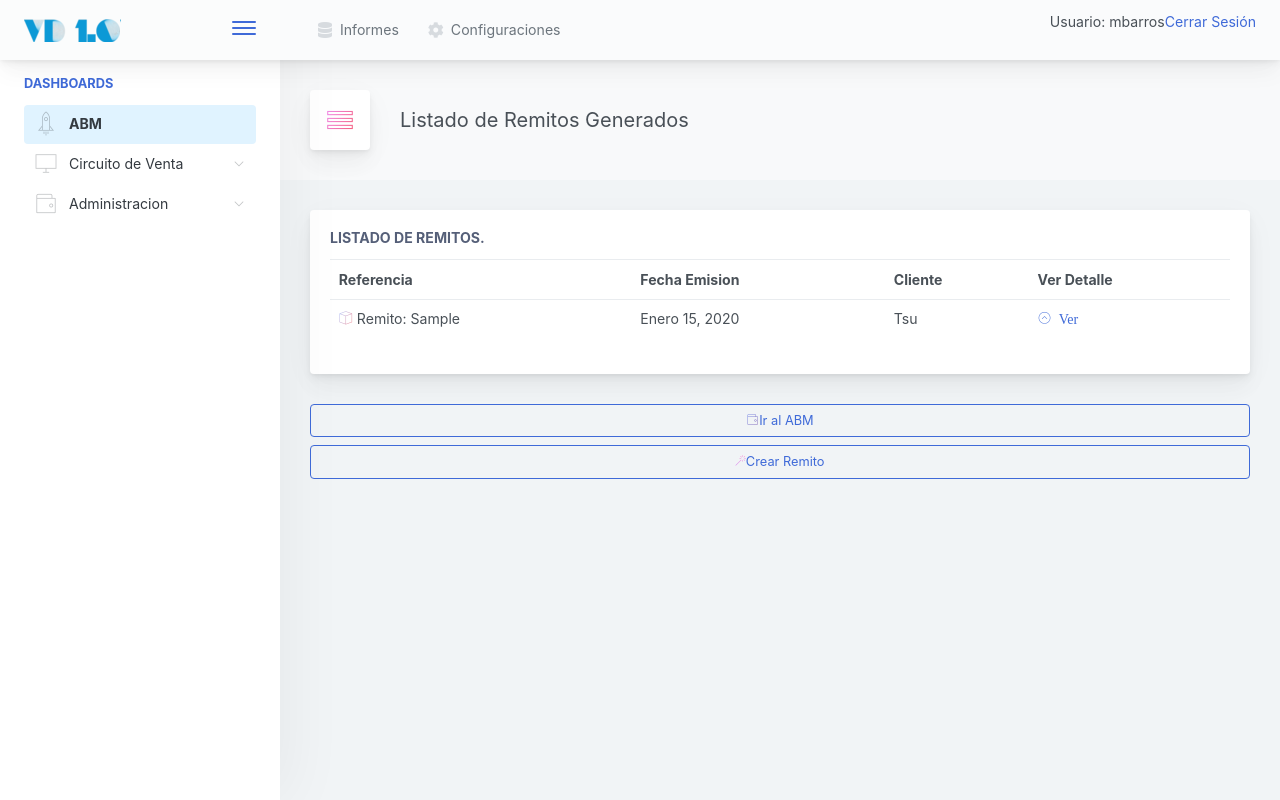
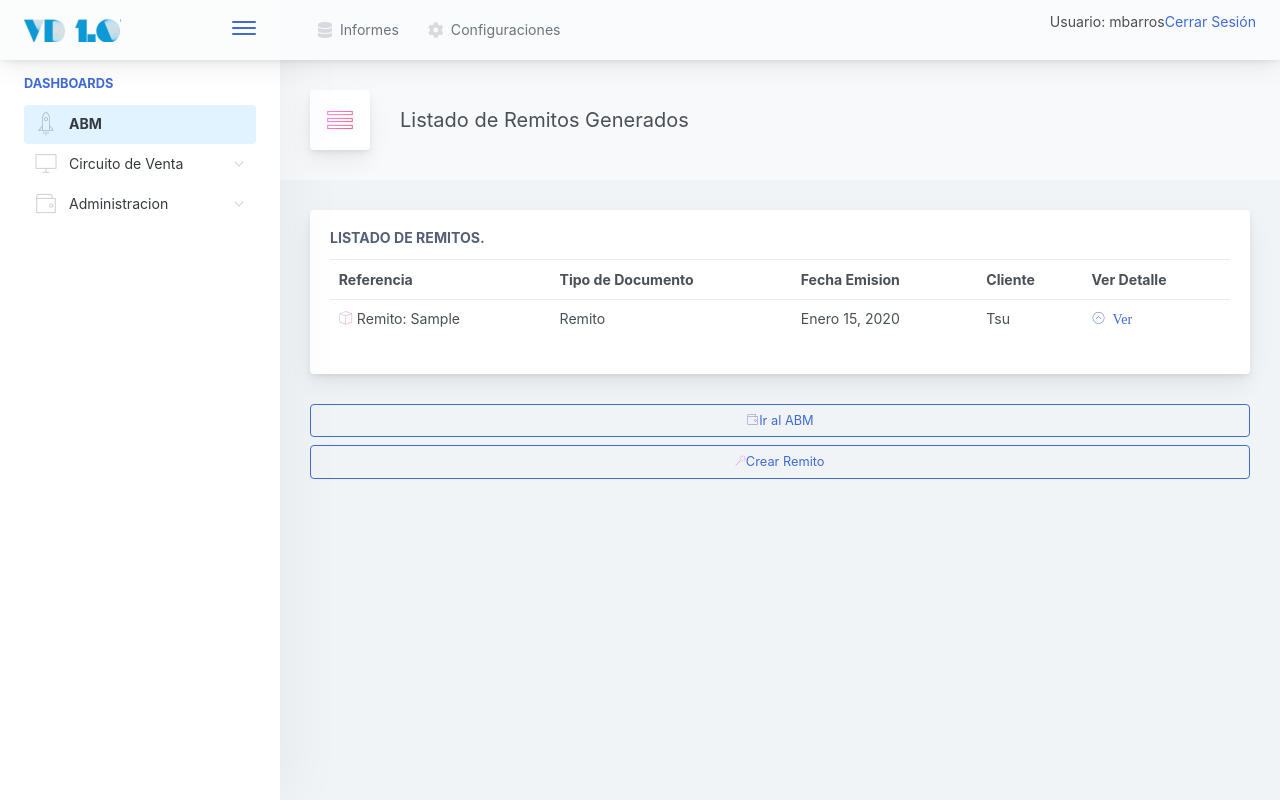
Before and after one commit to DevManuelBarros/vd10, a Django app: page /venta/remito/listar/ in a window 1280 px wide. Run offline with Django 3.2, Linux system fonts and the light colour scheme; a user stored in the database is signed in; data comes from the database, SQL or seed files in the repository; both versions use the stored data as it was after the commit; tables that the repository leaves empty hold one stand-in row (values such as "Sample post"); some libraries are stand-ins or nearby versions.

Commit message:
16-10-2019-Ubutu1

```diff
--- a/inicio/templates/venta/ordencompra_detail.html
+++ b/inicio/templates/venta/ordencompra_detail.html
@@ -70,6 +70,4 @@
 		<i class="pe-7s-angle-left-circle">Volver</i>
 </button>
 	</a>
-
-
 {% endblock %}
--- a/inicio/templates/venta/remito_detail.html
+++ b/inicio/templates/venta/remito_detail.html
@@ -55,7 +55,7 @@
 		</tr>
 		{% for lista in remito_linea %}
 		<tr>
-			<td>{{ lista.producto }}</td>
+			<td>{{ lista.producto.nombre_completo }}</td>
 			<td>{{ lista.cajas}} </td>
 			<td>{{ lista.cantidad}}</td>
 			<td>{{ lista.total_unidades }}</td>
--- a/inicio/templates/venta/remito_list.html
+++ b/inicio/templates/venta/remito_list.html
@@ -20,6 +20,7 @@
 		<table class="table table-hover table-fixed">
 		  <tr>
 		    <th>Referencia</th>
+		    <th>Tipo de Documento</th>
 		    <th>Fecha Emision</th>
 		    <th>Cliente</th>
 		    <th>Ver Detalle</th>
@@ -29,6 +30,9 @@
 		      <td><i class="pe-7s-box2 icon-gradient bg-amy-crisp">
 		        </i>
 		        {{remito}}
+		      </td>
+		      <td>
+		      	{{remito.tipo_documento}}
 		      </td>
 		      <td>
 		        {{remito.fecha_emision }}
--- a/venta/forms.py
+++ b/venta/forms.py
@@ -10,8 +10,6 @@ from .models import (Cronograma,
 					ProductoLineasOC,
 					Remito,
 					ProductoLineasRM)
-
-
 
 ###
 #
--- a/venta/models.py
+++ b/venta/models.py
@@ -89,7 +89,7 @@ class Remito(models.Model):
 	"""
 	referencia_externa 		= models.CharField(max_length=50, unique=True)
 	cliente 				= models.ForeignKey(Cliente, null=False, blank=False, on_delete=models.CASCADE)
-	tipo_documento			= models.CharField(max_length=50, choices=DOCUMENTOS_CHOICES, default='')
+	tipo_documento			= models.CharField(max_length=50, choices=DOCUMENTOS_CHOICES, blank=False, null=False, default='Remito')
 	ordencompra 			= models.ForeignKey(OrdenCompra, null=False, blank=False, on_delete=models.CASCADE)
 	fecha_emision			= models.DateField(null=True, blank=True)
 	formato_de_impresion 	= models.ForeignKey(FormatodeImpresion, default=1, null=False, blank=False, on_delete=models.CASCADE)
@@ -97,9 +97,6 @@ class Remito(models.Model):
 	anulado					= models.BooleanField(default=False)
 	def __str__(self):
 		return "Remito: " + self.referencia_externa
-
-
-
 
 class ProductoLineasRM(models.Model):
 	"""ProductoLineasRM
--- a/venta/urls.py
+++ b/venta/urls.py
@@ -34,7 +34,7 @@ urlpatterns = [
     #Remito
     path('remito/crear/', RemitoCompletoView.as_view(), name='RemitoCrear'),
     path('remito/listar/', RemitoListView.as_view(), name='RemitoListar'),
-    path('remito/detall/<int:pk>', RemitoDetail.as_view(), name='RemitoDetail'),
+    path('remito/detail/<int:pk>', RemitoDetail.as_view(), name='RemitoDetail'),
     #Ajax
     path('ajax/get_cronogramas', get_cronogramas, name='get_cronogramas'),
     path('ajax/get_productos', get_productos, name='get_productos'),
```
Also changed, not shown: configuraciones/migrations/0015_auto_20191017_0034.py (added), configuraciones/migrations/0016_auto_20191017_0035.py (added), db.sqlite3, venta/migrations/0016_auto_20191017_0034.py (added).
